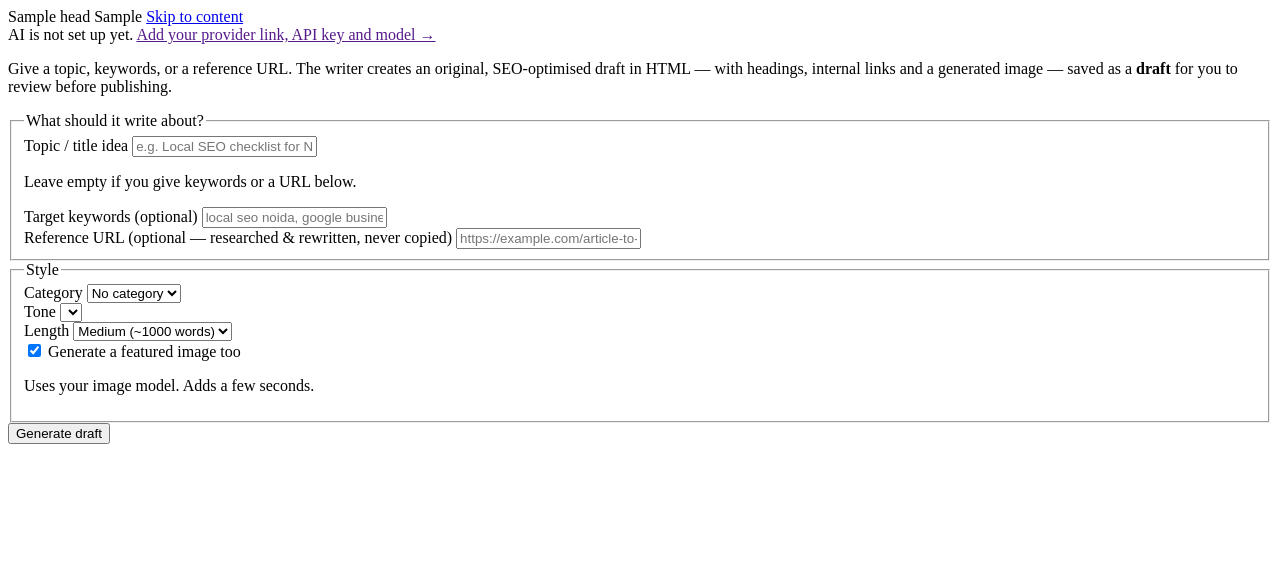
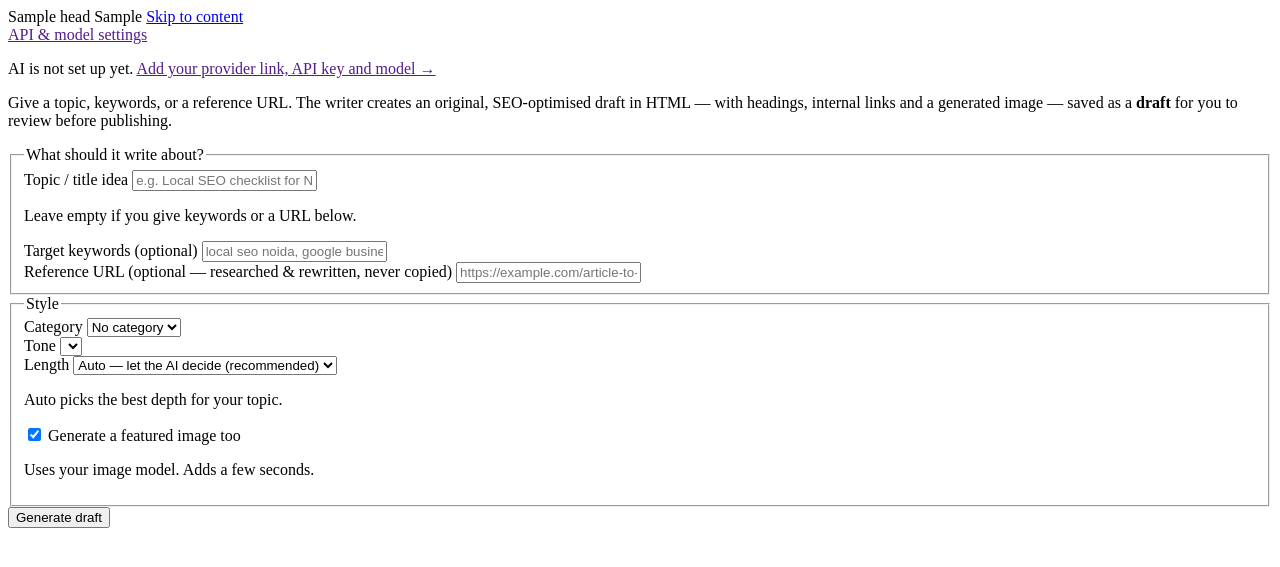
Before and after one commit to dhdhdh51/Noidarankers, a PHP site: template app/Views/admin/ai/generate.php in a window 1280 px wide. Shown: the top 567 px of the page. Run offline with PHP 8.4, Linux system fonts and the light colour scheme; the template is opened without the code that fills it: most values are stand-ins (such as "Sample title", 1, 10 or a date in 2020); data that the repository does not hold is empty.

Commit message:
AI writer: always-visible API settings link + auto article length
- Add a permanent 'API & model settings' button on the AI Writer page so
  settings stay reachable after the provider is configured (previously the
  only link lived in a setup banner that disappeared once configured).
- Add 'Auto - let the AI decide' length option (now the default): the model
  picks the ideal article length/depth for the topic instead of a fixed count.

```diff
--- a/app/Controllers/Admin/AiController.php
+++ b/app/Controllers/Admin/AiController.php
@@ -56,8 +56,8 @@ final class AiController extends AdminController
             redirect(url('/admin/ai'));
         }
 
-        $lengthKey = Request::input('length', 'medium');
-        $words = self::LENGTHS[$lengthKey] ?? 1000;
+        $lengthKey = Request::input('length', 'auto');
+        $words = self::LENGTHS[$lengthKey] ?? 0; // 0 => auto: the AI chooses the ideal length
         $categoryId = (int) Request::input('category_id');
         $makeImage = Request::input('make_image') === '1';
 
--- a/app/Views/admin/ai/generate.php
+++ b/app/Views/admin/ai/generate.php
@@ -1,6 +1,9 @@
 <?php
 /** @var bool $configured @var bool $enabled @var bool $imageOn @var array<int,array{id:int,name:string}>|array<string,string> $categories @var array<string,string> $tones */
 ?>
+<div class="btn-row" style="margin-bottom:1rem">
+  <a class="btn btn-outline btn-sm" href="<?= e(url('/admin/ai/settings')) ?>"><?= icon('gear') ?> API &amp; model settings</a>
+</div>
 <?php if (!$configured): ?>
 <div class="alert alert-error" role="alert">
   AI is not set up yet. <a href="<?= e(url('/admin/ai/settings')) ?>">Add your provider link, API key and model →</a>
@@ -57,10 +60,12 @@
       <div class="field">
         <label for="f-length">Length</label>
         <select id="f-length" name="length">
+          <option value="auto" selected>Auto — let the AI decide (recommended)</option>
           <option value="short">Short (~600 words)</option>
-          <option value="medium" selected>Medium (~1000 words)</option>
+          <option value="medium">Medium (~1000 words)</option>
           <option value="long">Long (~1600 words)</option>
         </select>
+        <p class="hint">Auto picks the best depth for your topic.</p>
       </div>
       <?php if ($imageOn): ?>
       <div class="field" style="grid-column:1/-1">
```
Also changed, not shown: app/Core/Ai.php (+10 -3 lines).
